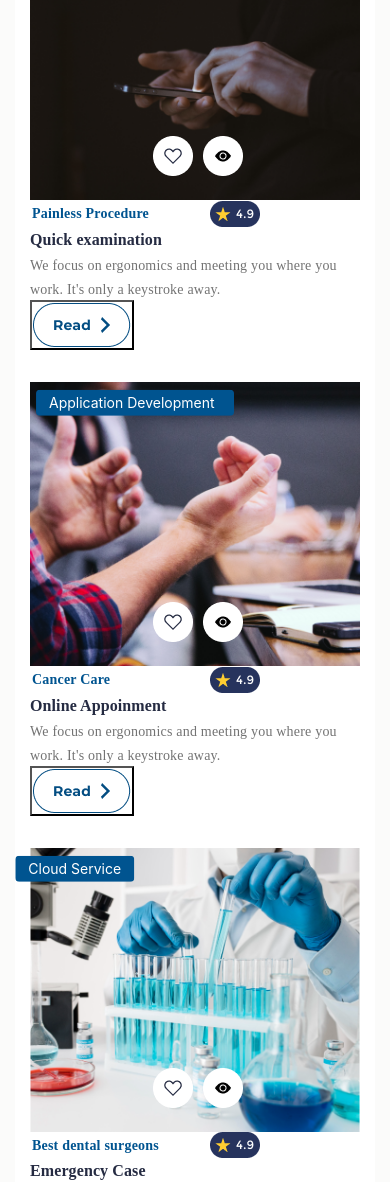
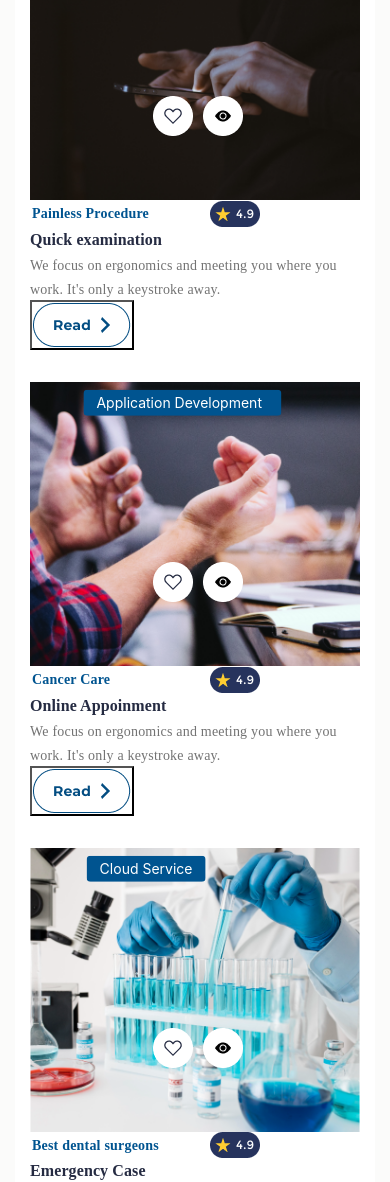
Before and after one commit to HamzaBashirKhan/UIassigment, a plain HTML site: page index.html in a window 390 px wide. Shown: the part 4380-5562 px from the top of the page. Drawn offline with nearby package versions, Linux system fonts and the light colour scheme; a web font is replaced by a local one.

Commit message:
Done some styling

```diff
--- a/css/style.css
+++ b/css/style.css
@@ -1106,7 +1106,7 @@
 
     .card1 .icon1 {
         position: absolute;
-        transform: translate(-230%, 550%);
+        transform: translate(-230%, 450%);
     }
 
     .card2 {
@@ -1116,12 +1116,12 @@
     .card2 .btn {
         position: absolute;
         padding-right: 5%;
-        transform: translate(-164%, 30%);
+        transform: translate(-140%, 30%);
     }
 
     .card2 .icon2 {
         position: absolute;
-        transform: translate(-230%, 550%);
+        transform: translate(-230%, 450%);
     }
 
     .card3 {
@@ -1130,12 +1130,12 @@
 
     .card3 .btn {
         position: absolute;
-        transform: translate(-290%, 30%);
+        transform: translate(-230%, 30%);
     }
 
     .card3 .icon3 {
         position: absolute;
-        transform: translate(-230%, 550%);
+        transform: translate(-230%, 450%);
     }
 }
 
--- a/index.html
+++ b/index.html
@@ -366,7 +366,7 @@
             <div class="row my-row1">
                 <div class=" col my-column1 px-5 py-5 col-xl-7 col-lg-7 col-md-7 col-sm-7">
                     <Typography class="heading7">Grow your business<br>
-                        presence 40X<br>faster⁣⁣</Typography>
+                        presence 40X<br>faster ⁣<img src="./images/emoji.png">⁣</Typography>
                     <br>
                     <Typography class="paragraph7 py-3"><br>Join with more 1200+ happy customers<br>
                     </Typography>
```
Also changed, not shown: images/emoji.png (added).
